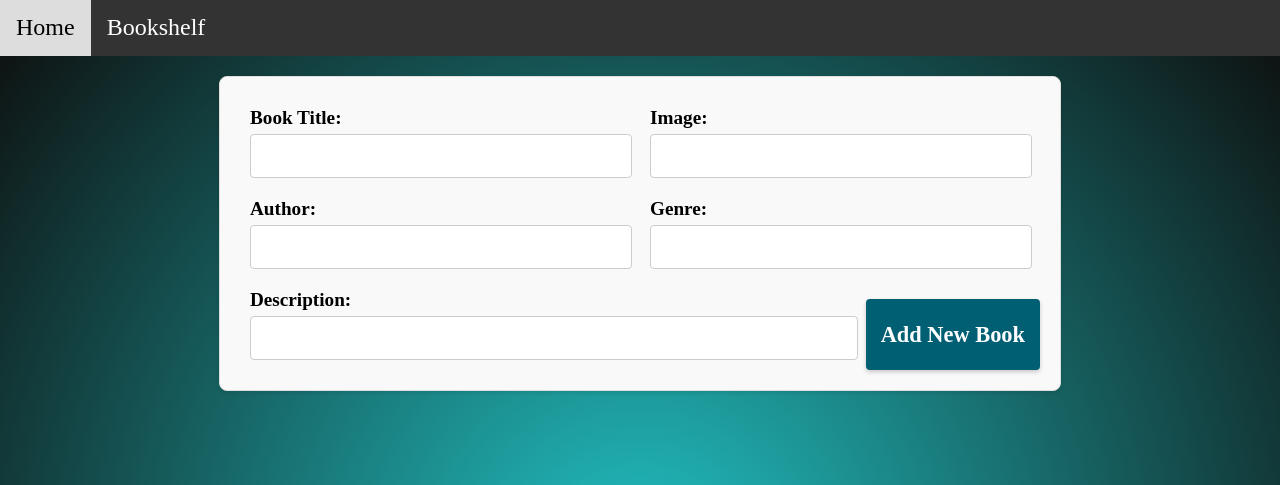
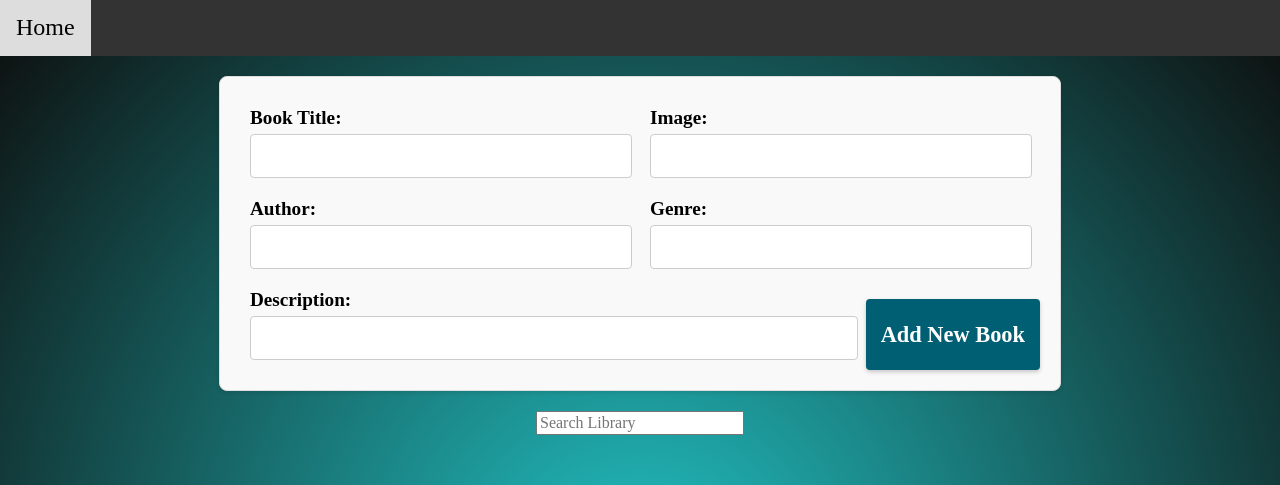
Before and after one commit to pthesken/react-library, a React (Vite) app: page / in a window 1280 px wide. Shown: the top 485 px of the page. Built offline with nearby package versions, Linux system fonts and the light colour scheme.

Commit message:
implemented search feature

```diff
--- a/src/App.css
+++ b/src/App.css
@@ -109,6 +109,12 @@
   background-color: #003f4f;
 }
 
+.searchbar {
+  display: flex;
+  flex-direction: column;
+  align-items: center;
+}
+
 .bookshelf {
   position: relative;
   display: flex;
@@ -127,7 +133,7 @@
   padding: 20px;
 }
 
-.bookshelf h1:hover {
+/* .bookshelf h1:hover {
   transform: scale(1.03);
   border: 0.001px solid black;
   border-radius: 8px;
@@ -148,12 +154,13 @@
   pointer-events: none;
   z-index: -1;
   padding: 10px; /* Adjust the padding to change the border size */
-  box-sizing: border-box;
-}
+/* box-sizing: border-box;
+} */
+*/
 
-.bookshelf:hover {
+/* .bookshelf:hover {
   transform: scale(1.03);
-}
+} */
 
 /* The term ::before is used in CSS to create a pseudo-element that becomes the first child of the selected element. It allows you to insert content or styling before the content of the element. */
 .bookshelf:hover::before {
--- a/src/App.jsx
+++ b/src/App.jsx
@@ -27,9 +27,6 @@ function App() {
           <li>
             <NavLink to="/">Home</NavLink>
           </li>
-          <li>
-            <NavLink to="/bookshelf">Bookshelf</NavLink>
-          </li>
         </ul>
       </nav>
       <Routes>
--- a/src/Books.js
+++ b/src/Books.js
@@ -28,7 +28,7 @@ export default [
     id: nanoid(),
     title: "Code of Despair",
     author: "Lucas M. Reynolds",
-    genre: "Tech Thriller",
+    genre: "Science Fiction",
     description:
       "In the heart of Kauai, a group of six coding bootcamp students stumble upon an algorithm that could revolutionize the world of cybersecurity. But as they delve deeper, they find themselves entangled in a web of deceit and corporate espionage. With every line of code, they draw closer to danger, and their tech skills are the only thing standing between order and digital chaos. Can they survive the cutthroat world of tech, or will their first foray into the industry be their last?",
     image: CodeImage,
@@ -46,7 +46,7 @@ export default [
     id: nanoid(),
     title: "Whispers of the Deep",
     author: "Samuel Wright",
-    genre: "Thriller",
+    genre: "Fantasy",
     description:
       "A marine biologist's discovery of a strange underwater sound leads to a dark secret lurking beneath the ocean's surface.",
     image: WhispersImage,
@@ -55,7 +55,7 @@ export default [
     id: nanoid(),
     title: "Chronicles of the Forgotten Lands",
     author: "Lydia Green",
-    genre: "Adventure",
+    genre: "Fantasy",
     description:
       "A band of unlikely heroes embarks on a quest to uncover the mysteries of a land erased from all maps and memories.",
     image: ForgottenImage,
--- a/src/Home.jsx
+++ b/src/Home.jsx
@@ -1,16 +1,32 @@
+import { useState } from "react";
 import Bookshelf from "./Bookshelf";
 import Form from "./Form";
 import { useNavigate } from "react-router-dom";
 
 export default function Home({ bookList, setBookList }) {
   const navigate = useNavigate();
+  const [searchBook, setSearchBook] = useState("");
+  const displayedBooks = bookList.filter((book) => {
+    const lowerCaseBookTitle = book.title.toLowerCase();
+    return lowerCaseBookTitle.includes(searchBook.toLowerCase());
+  });
 
   return (
     <>
       <Form bookList={bookList} setBookList={setBookList} />
 
+      <div className="searchbar">
+        <input
+          onChange={(event) => {
+            setSearchBook(event.target.value);
+          }}
+          type="text"
+          placeholder="Search Library"
+        />
+      </div>
+
       <Bookshelf
-        books={bookList}
+        books={displayedBooks}
         showDetails={false}
         bookClickHandler={(bookId) => {
           navigate(`books/${bookId}`);
```
